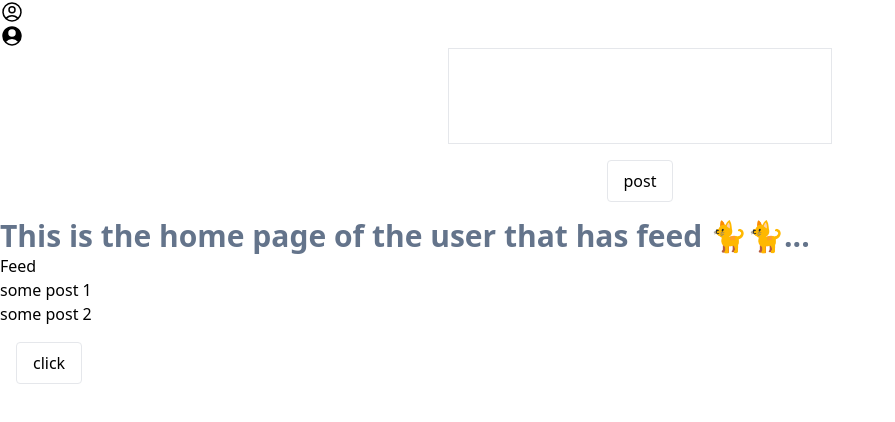
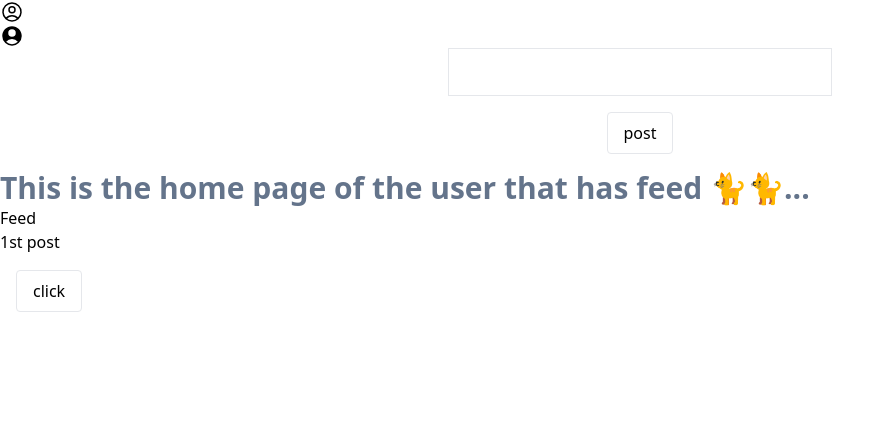
Before and after one commit to thesuryavivek/Dev-Network, a Next.js app: page / in a window 1280 px wide. Shown: the top 422 px of the page, without its empty margins (0-895 px from the left). Built offline with nearby package versions, Linux system fonts and the light colour scheme.

Commit message:
switched from invalidate queries to setQueryData to update the UI

```diff
--- a/package.json
+++ b/package.json
@@ -1,5 +1,5 @@
 {
-  "name": "twitter-clone",
+	"name": "social-media-demo",
 	"version": "0.1.0",
 	"private": true,
 	"scripts": {
@@ -15,6 +15,7 @@
 		"react-dom": "18.2.0"
 	},
 	"devDependencies": {
+		"@tanstack/react-query-devtools": "^4.3.9",
 		"@types/node": "18.7.17",
 		"@types/react": "18.0.19",
 		"@types/react-dom": "18.0.6",
--- a/src/components/Feed.tsx
+++ b/src/components/Feed.tsx
@@ -1,18 +1,21 @@
 import { useQuery } from "@tanstack/react-query";
 
 const Feed = () => {
-	const { isLoading, data, isError } = useQuery(["posts"], async () => {
-		const res = await fetch("/api/posts");
-		const data = await res.json();
-		return data;
-	});
+	const { isLoading, data, isError, error } = useQuery<string[], Error>(
+		["posts"],
+		async () => {
+			const res = await fetch("/api/posts");
+			const data = await res.json();
+			return data;
+		}
+	);
 
 	if (isLoading) {
 		return <span>Loading...</span>;
 	}
 
 	if (isError) {
-		return <span>Error occurred!</span>;
+		return <span>Error occurred! {error?.message}</span>;
 	}
 
 	return (
--- a/src/components/PostForm.tsx
+++ b/src/components/PostForm.tsx
@@ -11,19 +11,19 @@ const PostForm = ({ user }: Props) => {
 	const [post, setpost] = useState("");
 	const queryClient = useQueryClient();
 
-	const addPost = useMutation(
-		async (newPost: FormDataEntryValue | null) => {
-			await fetch("/api/posts", {
-				method: "POST",
-				body: JSON.stringify({ post: newPost }),
-			});
+	const addPost = async (newPost: FormDataEntryValue | null) => {
+		const res = await fetch("/api/posts", {
+			method: "POST",
+			body: JSON.stringify({ post: newPost }),
+		});
+		return await res.json();
+	};
+
+	const mutation = useMutation(addPost, {
+		onSuccess: (data) => {
+			queryClient.setQueryData(["posts"], data);
 		},
-		{
-			onSuccess: () => {
-				queryClient.invalidateQueries(["posts"]);
-			},
-		}
-	);
+	});
 
 	return (
 		<>
@@ -31,7 +31,7 @@ const PostForm = ({ user }: Props) => {
 			<form
 				onSubmit={(event) => {
 					event.preventDefault();
-					addPost.mutate(
+					mutation.mutate(
 						new FormData(event.currentTarget).get("post")
 					);
 					setpost("");
@@ -42,8 +42,9 @@ const PostForm = ({ user }: Props) => {
 					name="post"
 					value={post}
 					onChange={(e) => setpost(e.target.value)}
-					className="border break-words resize-none outline-none w-96 h-24 p-2"
+					className='border resize-none overflow-hidden outline-none h-12 w-96 p-2 after:content-[attr(data-replicated-value)" "] after:whitespace-pre-wrap after:invisible after:border after:p-2'
 				/>
+
 				<input
 					type="submit"
 					value="post"
--- a/src/pages/api/posts.ts
+++ b/src/pages/api/posts.ts
@@ -1,17 +1,13 @@
 // Next.js API route support: https://nextjs.org/docs/api-routes/introduction
 import type { NextApiRequest, NextApiResponse } from "next";
 
-const ALL_POSTS = ["some post 1", "some post 2"];
+const ALL_POSTS: string[] = ["1st post"];
 
 export default function handler(req: NextApiRequest, res: NextApiResponse) {
-	if (req.method === "GET") {
-		res.status(200).json(ALL_POSTS);
-	}
-
 	if (req.method === "POST") {
 		const body = JSON.parse(req.body);
 		ALL_POSTS.push(body.post);
-		res.status(200).json({ name: "submitted", post: body.post });
 	}
-	console.log("end");
+
+	res.status(200).json(ALL_POSTS);
 }
--- a/src/pages/index.tsx
+++ b/src/pages/index.tsx
@@ -1,4 +1,5 @@
 import { QueryClient, QueryClientProvider } from "@tanstack/react-query";
+import { ReactQueryDevtools } from "@tanstack/react-query-devtools";
 
 //Imports from react and next js
 import type { NextPage } from "next";
@@ -13,7 +14,7 @@ const Home: NextPage = () => {
 	const [user, setUser] = useState<userData | null>(null);
 
 	const queryClient = new QueryClient();
-
+	console.log(process.env.NODE_ENV);
 	return (
 		<>
 			<QueryClientProvider client={queryClient}>
@@ -29,6 +30,7 @@ const Home: NextPage = () => {
 					click
 				</button>
 				{user?.username}
+				<ReactQueryDevtools initialIsOpen={false} />
 			</QueryClientProvider>
 		</>
 	);
```
Also changed, not shown: 1 other file (tests, documents, lock files or other folders). Lines whose indentation alone changed are shown as unchanged.
